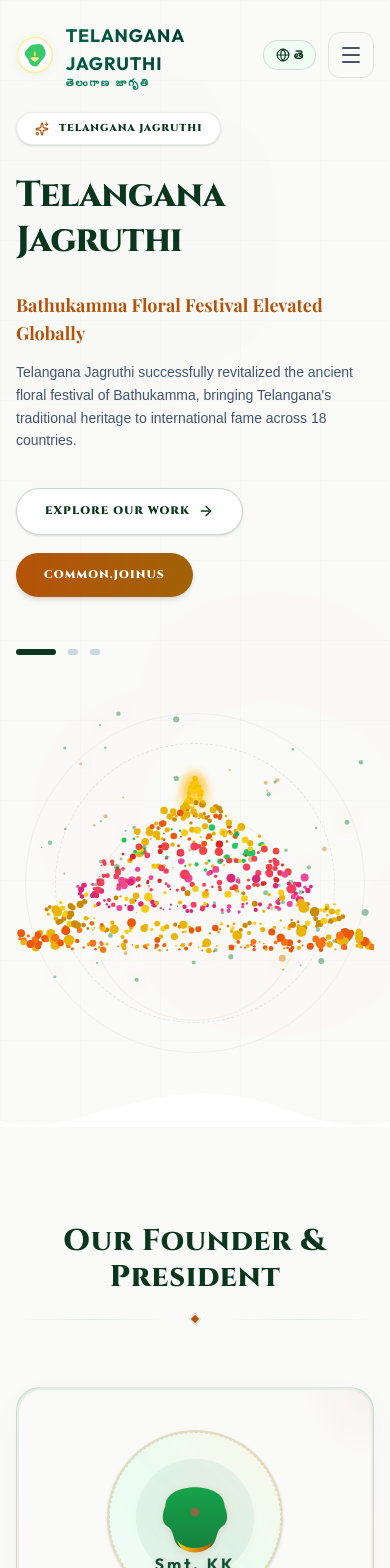
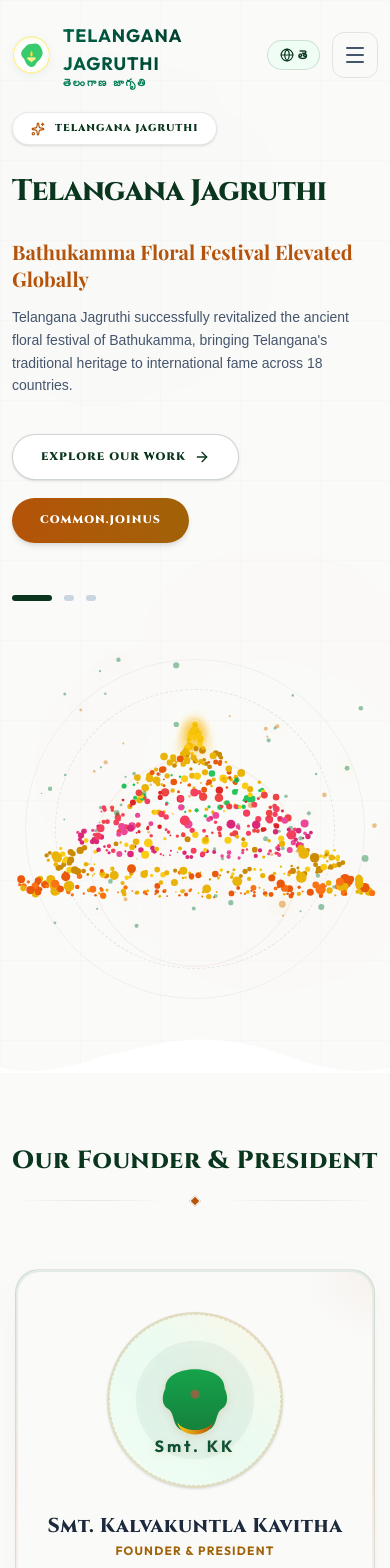
Before and after one commit to nsuryachandra/Jagruthi, a React (Vite) app: page / in a window 390 px wide. Shown: the top 1568 px of the page. Built offline with nearby package versions, Linux system fonts and the light colour scheme; a web font is replaced by a local one.

Commit message:
feat: configure allowedHosts in vite.config.js and add mobile safety queries

```diff
--- a/src/index.css
+++ b/src/index.css
@@ -103,3 +103,27 @@
 ::-webkit-scrollbar-thumb:hover {
   background: rgba(6, 78, 59, 0.4);
 }
+
+/* Mobile responsive safeguards (under 400px) */
+@media (max-width: 400px) {
+  h1 {
+    font-size: 1.85rem !important; /* Scale down titles to prevent page breaks */
+    line-height: 2.3rem !important;
+  }
+  h2 {
+    font-size: 1.55rem !important;
+    line-height: 2.0rem !important;
+  }
+  h3 {
+    font-size: 1.25rem !important;
+    line-height: 1.7rem !important;
+  }
+  .px-4 {
+    padding-left: 0.75rem !important;
+    padding-right: 0.75rem !important;
+  }
+  .py-24 {
+    padding-top: 4.5rem !important;
+    padding-bottom: 4.5rem !important;
+  }
+}
--- a/vite.config.js
+++ b/vite.config.js
@@ -8,4 +8,7 @@
     react(),
     tailwindcss()
   ],
+  preview: {
+    allowedHosts: true
+  }
 })
```
